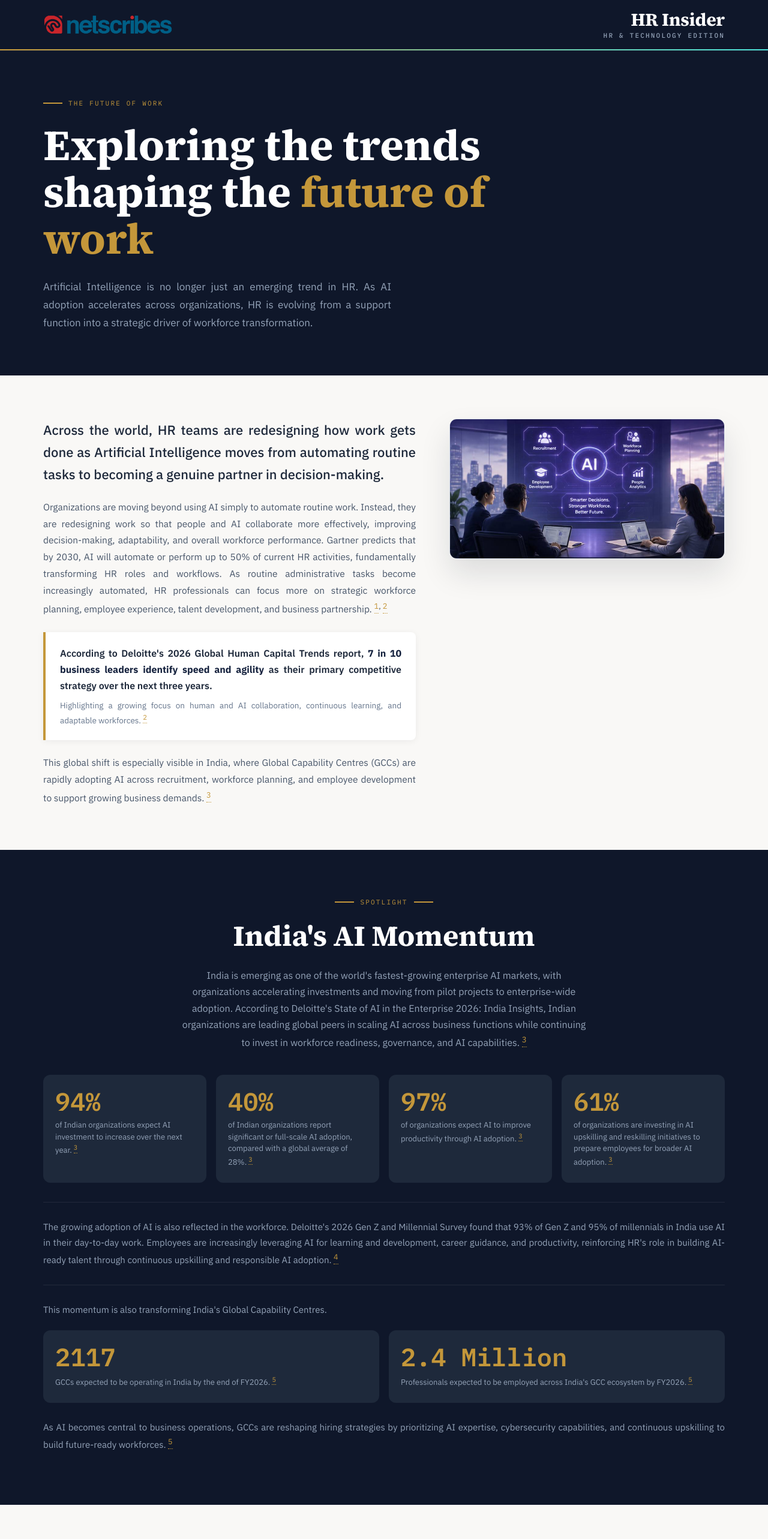
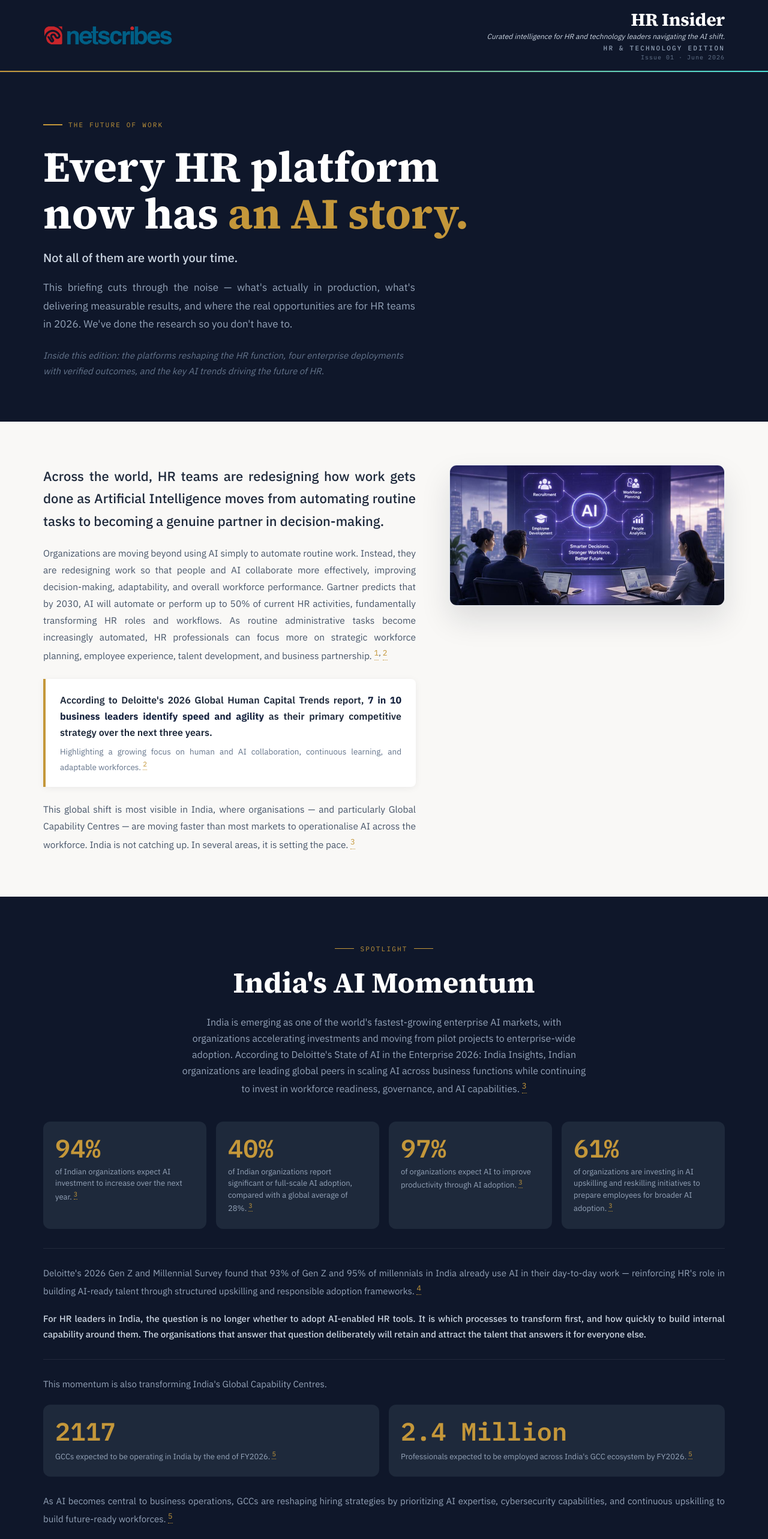
Before and after one commit to DataAnalytics-Arch/my-app, a React (Vite) app: page / in a window 1280 px wide. Shown: the top 2566 px of the page at 60% size. Built offline with nearby package versions, Linux system fonts and the light colour scheme.

Commit message:
changed content

```diff
--- a/src/HR_Technology_Newsletter.jsx
+++ b/src/HR_Technology_Newsletter.jsx
@@ -410,6 +410,18 @@
                 HR Insider
               </h1>
               <div
+                style={{
+                  fontSize: "clamp(10px, 1.1vw, 12px)",
+                  color: "#CBD5E1",
+                  fontWeight: 400,
+                  marginTop: "4px",
+                  lineHeight: 1.4,
+                  fontStyle: "italic",
+                }}
+              >
+                Curated intelligence for HR and technology leaders navigating the AI shift.
+              </div>
+              <div
                 className="mono"
                 style={{
                   fontSize: "clamp(9px, 1.2vw, 11px)",
@@ -421,6 +433,18 @@
                 }}
               >
                 HR &amp; Technology Edition
+              </div>
+              <div
+                className="mono"
+                style={{
+                  fontSize: "clamp(8px, 1vw, 10px)",
+                  letterSpacing: "0.1em",
+                  color: "#64748B",
+                  fontWeight: 400,
+                  marginTop: "2px",
+                }}
+              >
+                Issue 01 &middot; June 2026
               </div>
             </div>
           </div>
@@ -464,24 +488,48 @@
                 fontSize: "clamp(36px, 6vw, 72px)",
                 fontWeight: 700,
                 color: "#FFFFFF",
-                margin: "0 0 28px",
+                margin: "0 0 20px",
                 lineHeight: 1.08,
                 maxWidth: "760px",
               }}
             >
-              Exploring the trends shaping the{" "}
-              <span style={{ color: "#C4973A" }}>future of work</span>
+              Every HR platform now has{" "}
+              <span style={{ color: "#C4973A" }}>an AI story.</span>
             </h2>
             <p
               style={{
-                fontSize: "clamp(15px, 1.6vw, 17px)",
-                lineHeight: 1.75,
-                color: "#94A3B8",
-                maxWidth: "580px",
-                margin: 0,
+                fontSize: "clamp(16px, 1.8vw, 20px)",
+                lineHeight: 1.6,
+                color: "#CBD5E1",
+                maxWidth: "620px",
+                margin: "0 0 18px",
+                fontWeight: 500,
               }}
             >
-              Artificial Intelligence is no longer just an emerging trend in HR. As AI adoption accelerates across organizations, HR is evolving from a support function into a strategic driver of workforce transformation.
+              Not all of them are worth your time.
+            </p>
+            <p
+              style={{
+                fontSize: "clamp(15px, 1.5vw, 17px)",
+                lineHeight: 1.8,
+                color: "#94A3B8",
+                maxWidth: "620px",
+                margin: "0 0 24px",
+              }}
+            >
+              This briefing cuts through the noise — what's actually in production, what's delivering measurable results, and where the real opportunities are for HR teams in 2026. We've done the research so you don't have to.
+            </p>
+            <p
+              style={{
+                fontSize: "clamp(13px, 1.3vw, 15px)",
+                lineHeight: 1.7,
+                color: "#64748B",
+                maxWidth: "600px",
+                margin: 0,
+                fontStyle: "italic",
+              }}
+            >
+              Inside this edition: the platforms reshaping the HR function, four enterprise deployments with verified outcomes, and the key AI trends driving the future of HR.
             </p>
           </Reveal>
         </div>
@@ -534,7 +582,7 @@
                 </div>
 
                 <p style={{ fontSize: "15.5px", lineHeight: 1.8, color: "#475569", margin: 0 }}>
-                  This global shift is especially visible in India, where Global Capability Centres (GCCs) are rapidly adopting AI across recruitment, workforce planning, and employee development to support growing business demands.{" "}
+                  This global shift is most visible in India, where organisations — and particularly Global Capability Centres — are moving faster than most markets to operationalise AI across the workforce. India is not catching up. In several areas, it is setting the pace.{" "}
                   <sup>
                     <button onClick={() => scrollToRef("ref-3")} className="ref-link">3</button>
                   </sup>
@@ -700,10 +748,21 @@
                 borderTop: "1px solid rgba(255,255,255,0.08)"
               }}
             >
-              The growing adoption of AI is also reflected in the workforce. Deloitte's 2026 Gen Z and Millennial Survey found that 93% of Gen Z and 95% of millennials in India use AI in their day-to-day work. Employees are increasingly leveraging AI for learning and development, career guidance, and productivity, reinforcing HR's role in building AI-ready talent through continuous upskilling and responsible AI adoption.{" "}
+              Deloitte's 2026 Gen Z and Millennial Survey found that 93% of Gen Z and 95% of millennials in India already use AI in their day-to-day work — reinforcing HR's role in building AI-ready talent through structured upskilling and responsible adoption frameworks.{" "}
               <sup>
                 <button onClick={() => scrollToRef("ref-4")} className="ref-link" style={{ color: "#C4973A", borderColor: "#C4973A" }}>4</button>
               </sup>
+            </p>
+            <p
+              style={{
+                fontSize: "15px",
+                lineHeight: 1.75,
+                color: "#CBD5E1",
+                marginTop: "20px",
+                fontWeight: 500,
+              }}
+            >
+              For HR leaders in India, the question is no longer whether to adopt AI-enabled HR tools. It is which processes to transform first, and how quickly to build internal capability around them. The organisations that answer that question deliberately will retain and attract the talent that answers it for everyone else.
             </p>
             <p
               style={{
@@ -835,6 +894,21 @@
               </div>
             ))}
           </div>
+        </Reveal>
+        <Reveal>
+          <p
+            style={{
+              fontSize: "15px",
+              lineHeight: 1.75,
+              color: "#475569",
+              textAlign: "center",
+              maxWidth: "720px",
+              margin: "24px auto 0",
+              fontStyle: "italic",
+            }}
+          >
+            These are not five separate investments. In the most advanced organisations, they function as one connected system – with AI running across all five layers simultaneously.
+          </p>
         </Reveal>
         </div>
       </section>
@@ -1150,6 +1224,56 @@
         </div>
       </section>
 
+      {/* ============ CTA / CLOSING — light section ============ */}
+      <section style={{ background: "#F9F8F6", padding: "0" }}>
+        <div style={{ maxWidth: "1200px", margin: "0 auto", padding: "72px 32px", textAlign: "center" }}>
+          <Reveal>
+            <p
+              style={{
+                fontSize: "clamp(15px, 1.5vw, 17px)",
+                lineHeight: 1.8,
+                color: "#475569",
+                maxWidth: "680px",
+                margin: "0 auto 36px",
+              }}
+            >
+              These are starting points, not the full picture. The right initiative for your organisation depends on your current platform, your workforce profile, and the business problem you are solving for. That is a conversation worth having.
+            </p>
+            <a
+              href="https://www.netscribes.com/contact/"
+              target="_blank"
+              rel="noreferrer"
+              id="cta-connect-specialist"
+              style={{
+                display: "inline-block",
+                background: "#C4973A",
+                color: "#FFFFFF",
+                fontSize: "15px",
+                fontWeight: 600,
+                padding: "14px 36px",
+                borderRadius: "8px",
+                textDecoration: "none",
+                letterSpacing: "0.02em",
+                transition: "background 0.2s ease, transform 0.2s ease, box-shadow 0.2s ease",
+                boxShadow: "0 4px 16px rgba(196,151,58,0.35)",
+              }}
+              onMouseEnter={(e) => {
+                e.currentTarget.style.background = "#B8862E";
+                e.currentTarget.style.transform = "translateY(-2px)";
+                e.currentTarget.style.boxShadow = "0 8px 28px rgba(196,151,58,0.45)";
+              }}
+              onMouseLeave={(e) => {
+                e.currentTarget.style.background = "#C4973A";
+                e.currentTarget.style.transform = "translateY(0)";
+                e.currentTarget.style.boxShadow = "0 4px 16px rgba(196,151,58,0.35)";
+              }}
+            >
+              Connect with a Netscribes specialist
+            </a>
+          </Reveal>
+        </div>
+      </section>
+
       {/* ============ REFERENCES — dark footer ============ */}
       <footer style={{ background: "#0F172A", padding: "0" }}>
         <div style={{ maxWidth: "1200px", margin: "0 auto", padding: "72px 32px 48px" }}>
```
